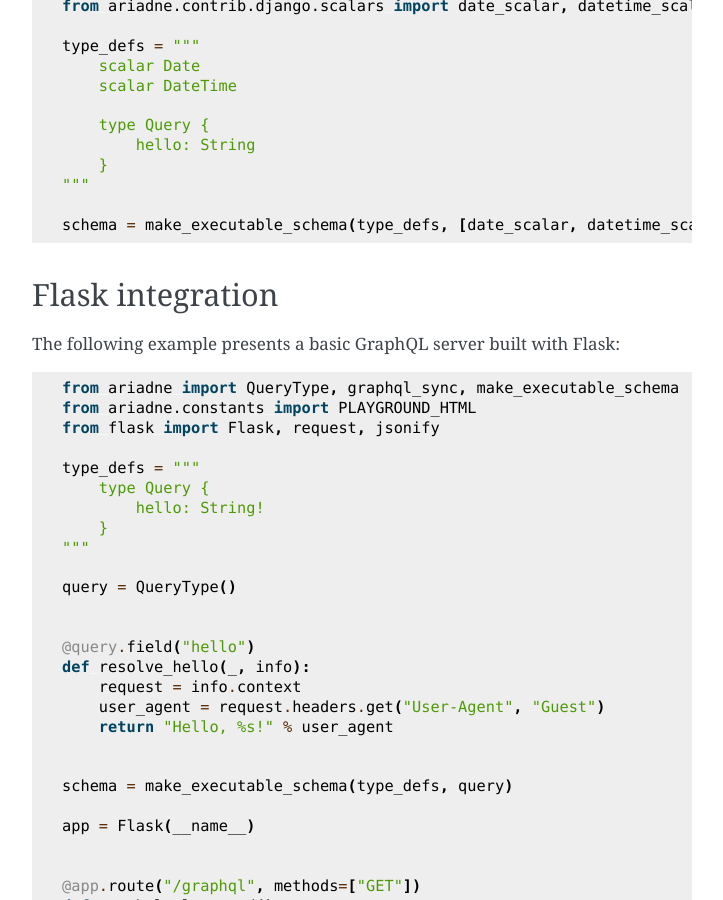
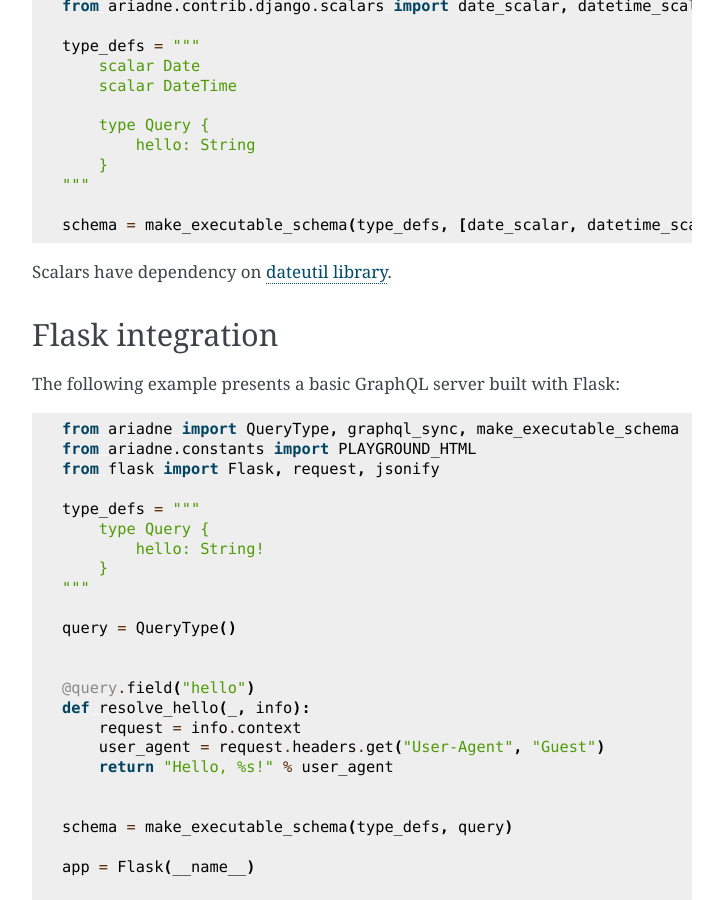
Before and after one commit to mirumee/ariadne, a Sphinx documentation site: the page built from docs/integrations.rst, in a window 1280 px wide and 900 px high, scrolled down 1939 px. Shown: the whole window, without its empty margins (388-1111 px from the left). Built offline with Sphinx 7.4.7, drawn with Linux system fonts in a browser that asks for light colours.

Commit message:
Mention dateutil dependency in scalar doc

```diff
--- a/docs/integrations.rst
+++ b/docs/integrations.rst
@@ -96,6 +96,8 @@ For convenience ``ariadne.contrib.django.scalars`` module is also provided that
 
     schema = make_executable_schema(type_defs, [date_scalar, datetime_scalar, ...])
 
+Scalars have dependency on `dateutil library <https://github.com/dateutil/dateutil>`_.
+
 
 Flask integration
 -----------------
```
